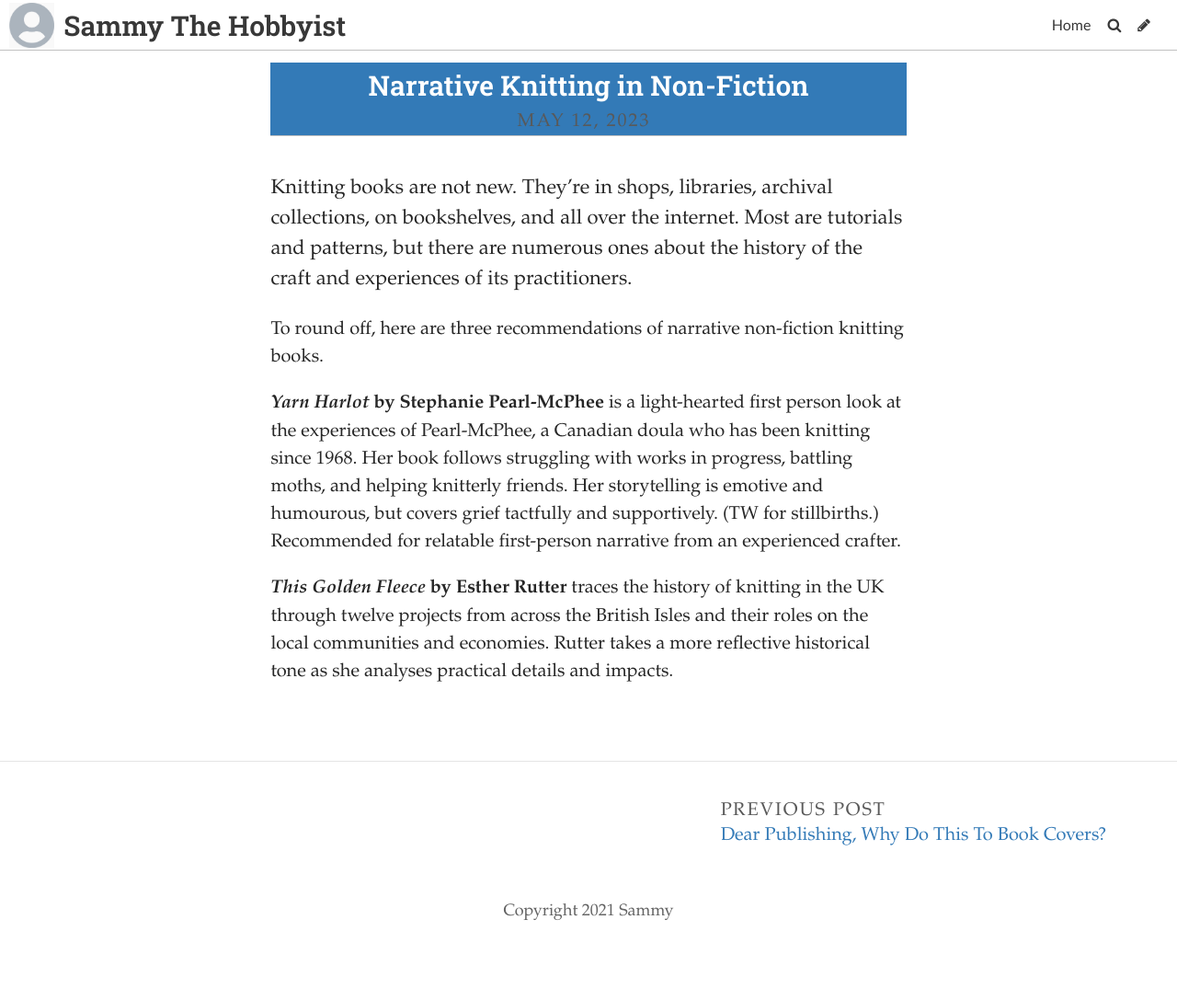
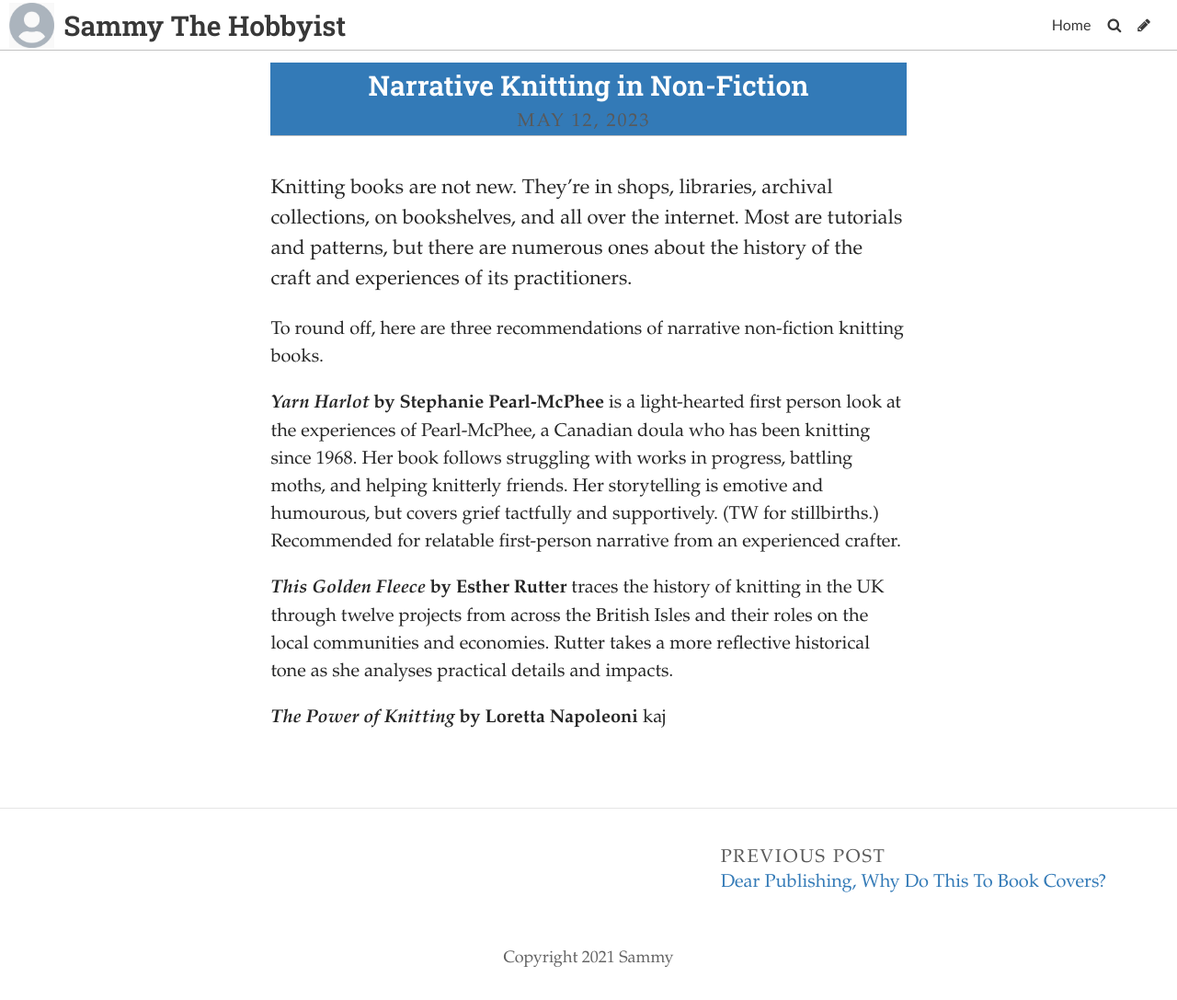
Before and after one commit to SammySpinsAYarn/Blog, a Jekyll site: the page built from _posts/2023-05-11-narrative-knitting-in-non-fiction.md, in a window 1280 px wide. Shown: the whole page at 92% size. Built offline with Jekyll 4.4.1, drawn with Linux system fonts in a browser that asks for light colours; some web fonts are replaced; before the commit the page ends 1036 px from its top, so only the background shows below that.

Commit message:
Update Post “2023-05-11-narrative-knitting-in-non-fiction”

```diff
--- a/_posts/2023-05-11-narrative-knitting-in-non-fiction.md
+++ b/_posts/2023-05-11-narrative-knitting-in-non-fiction.md
@@ -12,3 +12,5 @@ T﻿o round off, here are three recommendations of narrative non-fiction knittin
 ***Yarn Harlot* by Stephanie Pearl-McPhee** is a light-hearted first person look at the experiences of Pearl-McPhee, a Canadian doula who has been knitting since 1968. Her book follows struggling with works in progress, battling moths, and helping knitterly friends. Her storytelling is emotive and humourous, but covers grief tactfully and supportively. (TW for stillbirths.) Recommended for relatable first-person narrative from an experienced crafter.
 
 ***T﻿his Golden Fleece*** **by Esther Rutter** traces the history of knitting in the UK through twelve projects from across the British Isles and their roles on the local communities and economies. Rutter takes a more reflective historical tone as she analyses practical details and impacts.
+
+***T﻿he Power of Knitting* by Loretta Napoleoni** kaj
```
